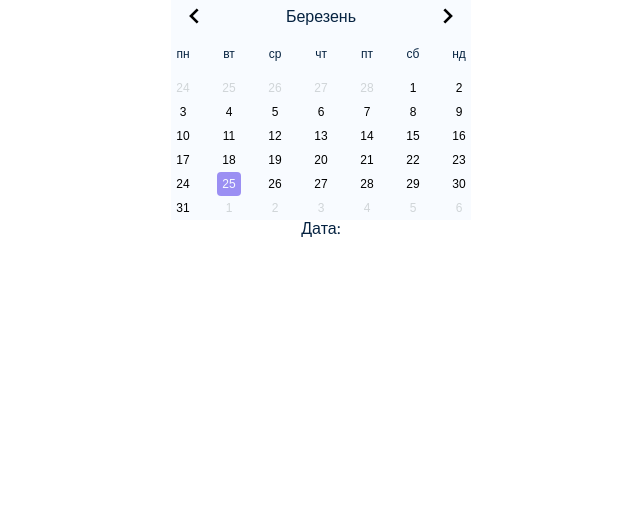
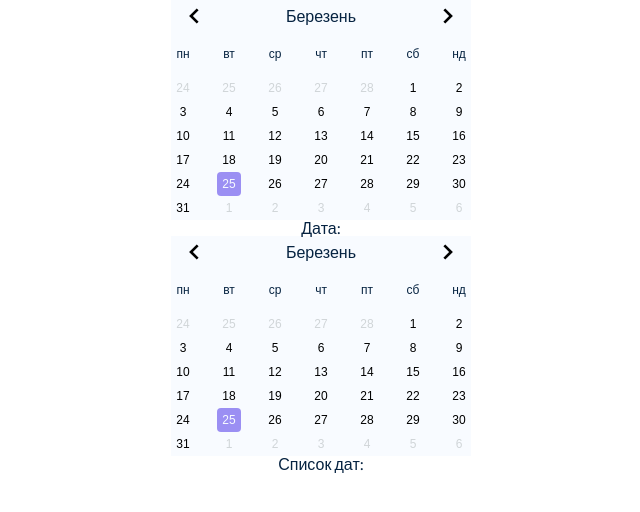
Before and after one commit to Yevhenns/bme-calendar, a React (Vite) app: page / in a window 1280 px wide. Shown: the top 512 px of the page, without its empty margins (319-959 px from the left). Built offline with nearby package versions, Linux system fonts and the light colour scheme.

Commit message:
type for range

```diff
--- a/src/App.tsx
+++ b/src/App.tsx
@@ -9,6 +9,8 @@ function App() {
     <>
       <Calendar setDay={setSelectedDay} />
       <p>Дата: {selectedDay}</p>
+      <Calendar type="range" />
+      <p>Список дат:</p>
     </>
   );
 }
--- a/src/components/Calendar/Calendar.tsx
+++ b/src/components/Calendar/Calendar.tsx
@@ -5,10 +5,12 @@ import { CalendarBody } from "../CalendarBody/CalendarBody";
 import css from "./Calendar.module.css";
 import { useState } from "react";
 
-type CalendarProps = {
-  type?: "calendar" | "range";
-  setDay: React.Dispatch<React.SetStateAction<string | undefined>>;
-};
+type CalendarProps =
+  | {
+      type?: "calendar";
+      setDay: React.Dispatch<React.SetStateAction<string | undefined>>;
+    }
+  | { type: "range"; setDay?: never };
 
 export function Calendar({ type = "calendar", setDay }: CalendarProps) {
   const [selectedDay, setSelectedDay] = useState<string | undefined>();
@@ -16,7 +18,7 @@ export function Calendar({ type = "calendar", setDay }: CalendarProps) {
   // const [range, setRange] = useState<string[] | undefined>();
 
   const setUpSelectedDay = (dayItem: CalendarDay) => {
-    if (type === "calendar") {
+    if (type === "calendar" && setDay) {
       setSelectedDay(dayItem.id);
       setDay(dayItem.id);
     }
```
